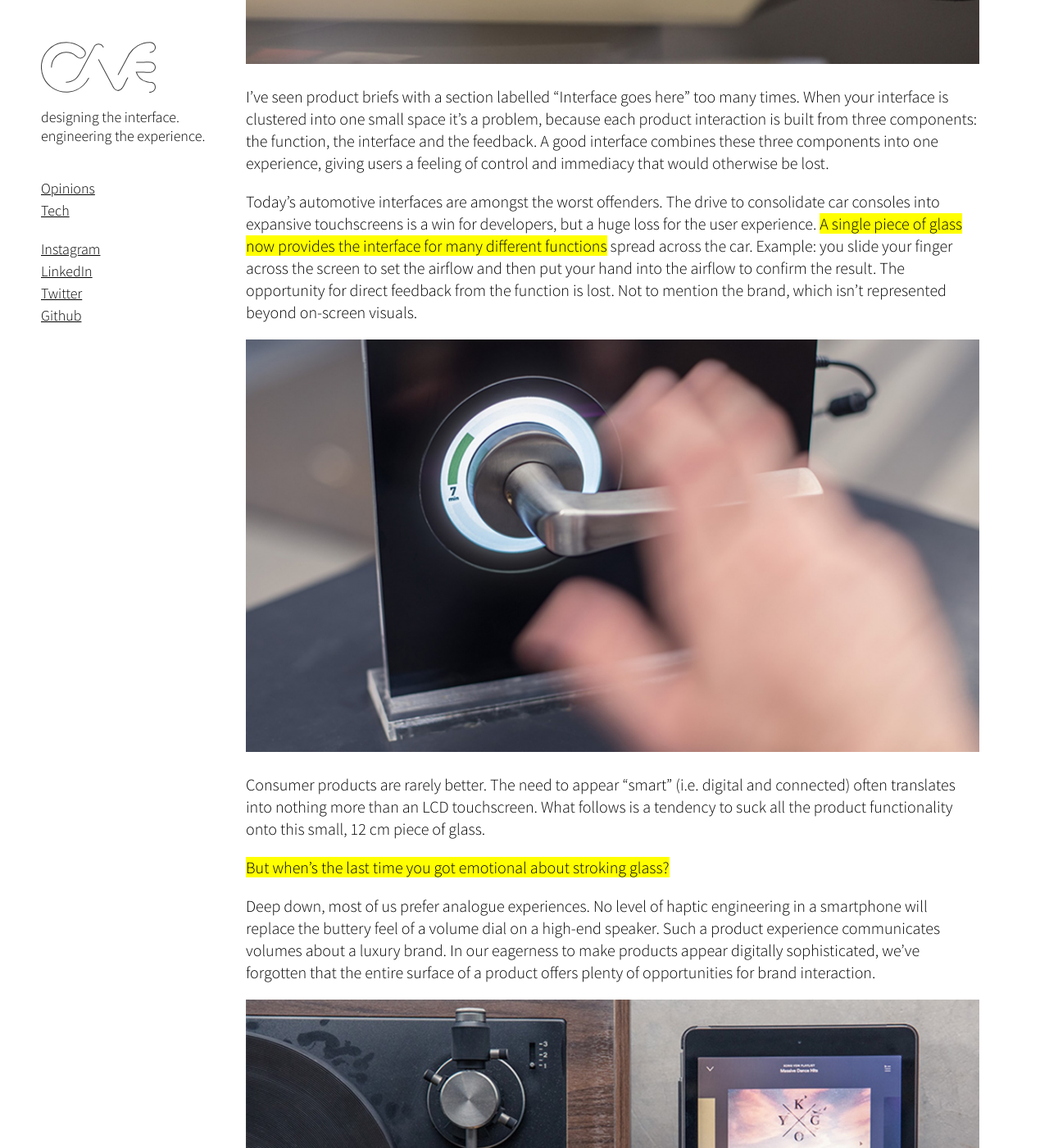
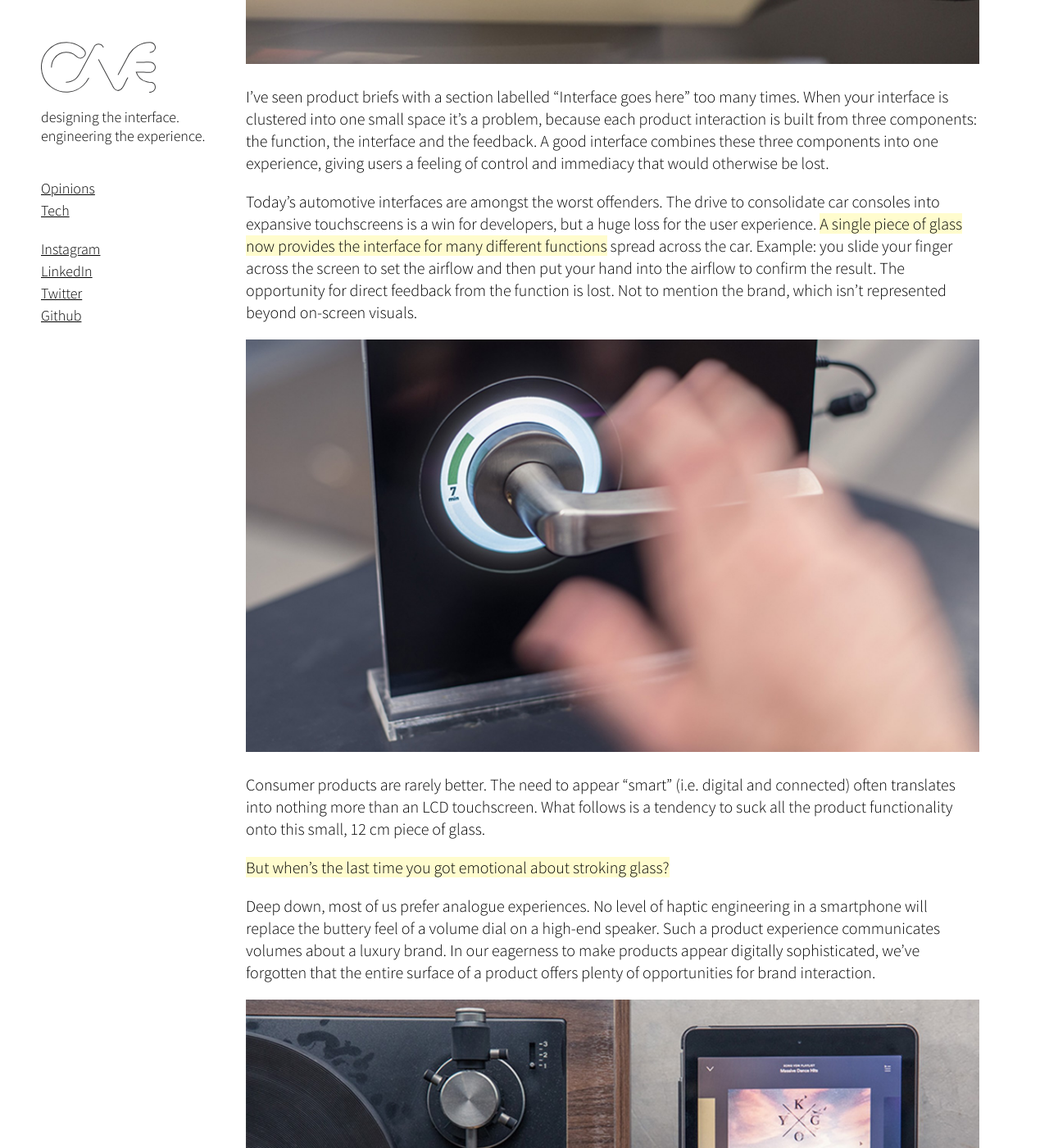
Before and after one commit to gcsalzburg/gcsalzburg.github.io, a Jekyll site: the page built from _posts/2018-11-30-Interfaces.md, in a window 1280 px wide and 1400 px high, scrolled down 1039 px. Shown: the whole window at 82% size. Built offline with Jekyll 4.4.1, drawn with Linux system fonts in a browser that asks for light colours.

Commit message:
Add mark highlighting

```diff
--- a/_sass/_common.scss
+++ b/_sass/_common.scss
@@ -55,21 +55,9 @@ p, ol, ul{
 ol, ul{
    margin-left: 2em;
 }
-
-
-.about_description{
-   margin: 60px 0;
+mark{
+   background-color: $colour_mark;
 }
-.about_description h2{
-   font-weight: 300;
-   font-size: 34px;
-   color: rgba(0,0,0,0.8);
-   text-align: center;
-}
-.about_description p a{
-   color: rgb(0,100,221);
-}
-
 
 /* ****************************** */
 /* ****  Black line headers  ****
--- a/_sass/_variables.scss
+++ b/_sass/_variables.scss
@@ -9,6 +9,8 @@ $colour_page: white;
 $colour_link_active: rgb(0,100,221);
 $colour_link_hover: rgb(0,57,128);
 
+$colour_mark: rgb(255,252,206);
+
 // Fonts
 
 $font_title: 'Source Sans Pro', sans-serif;
```
